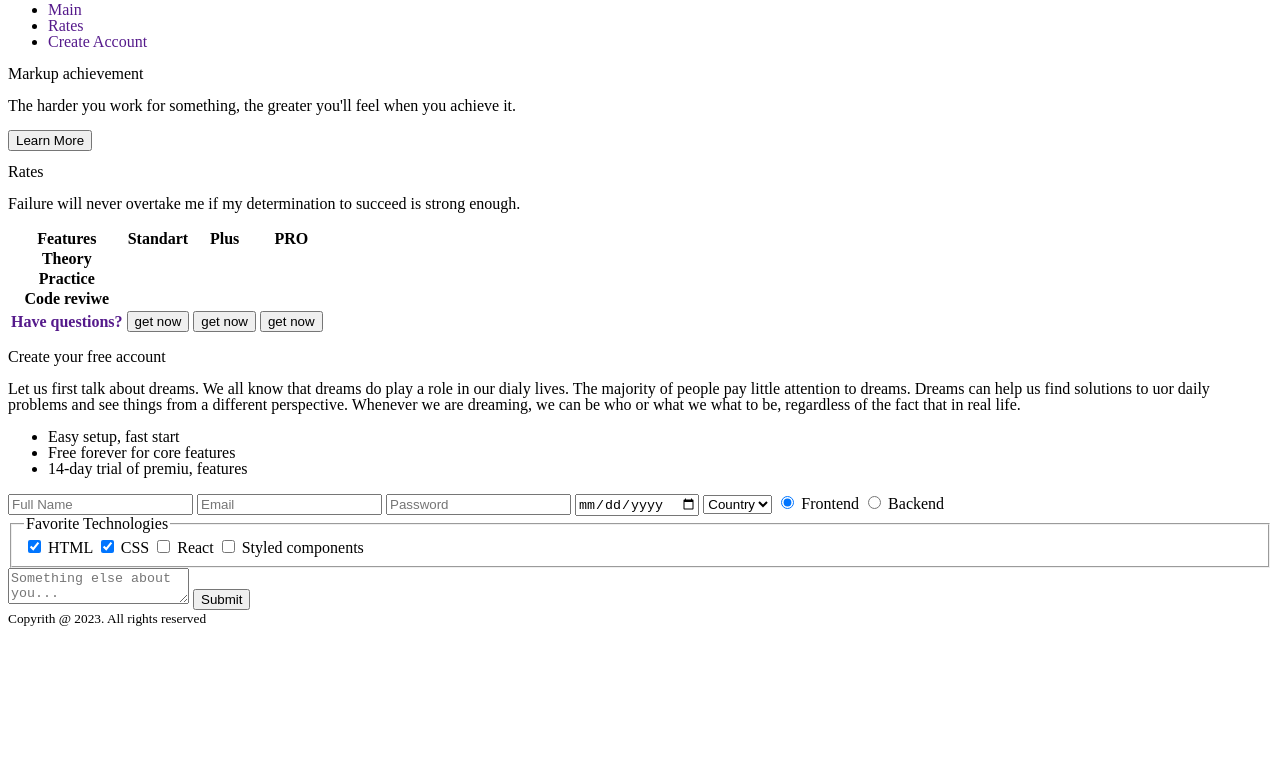
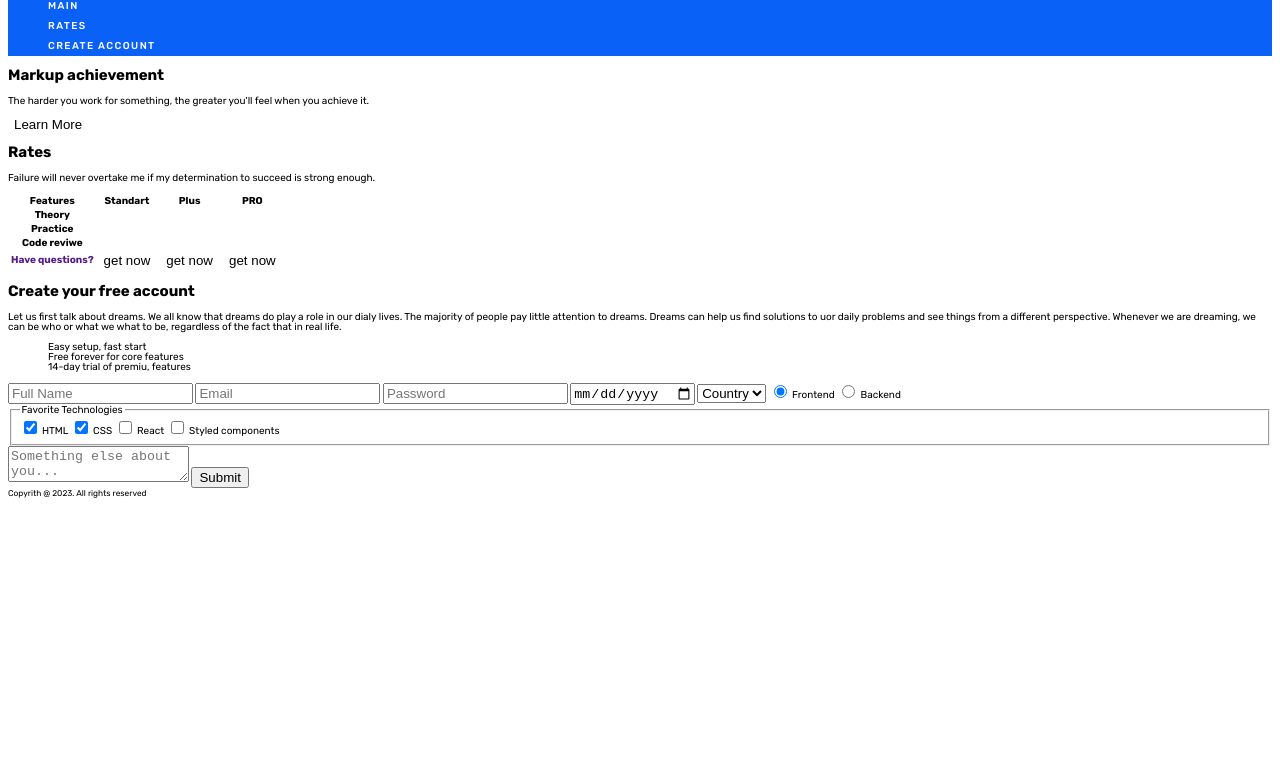
Before and after one commit to MaxKirian-163/it-incubator-dz, a plain HTML site: page index.html in a window 1280 px wide. Shown: the part 38-808 px from the top of the page. Drawn offline with Linux system fonts and the light colour scheme; files that its build step writes are made by us from their sources.

Commit message:
Update style.css

```diff
--- a/style.css
+++ b/style.css
@@ -1,5 +1,5 @@
 /* Обнуление */
-,
+
 ::before
 ::after {
 	padding: 0;
@@ -7,31 +7,46 @@
 	border: 0;
 	box-sizing: border-box;
 }
+
+/* НЕ подчеркивать ссылки ---------------------------- */
 a {
 	text-decoration: none;
 }
+/* НЕ подчеркивать ссылки ---------------------------- */
+
 ul,
 ol,
-li, {
+li {
 	list-style: none;
 }
 img {
 	vertical-align: top;
 }
-h1,
-h2,
-h3,
-h4,
-h5,
-h6 {
-	font-weight: inherit;
-	font-size: inherit;
+button {
+	border: none;
+	background-color: transparent;
 }
-html,
+
+/* шапка -------------------------------------------- */
+.header {
+	background-color: #0A61F7;
+	height: 14px 0;
+}
+.menu-link {
+	color: #fff;
+	font-style: 12px;
+	font-weight: 500;
+	line-height: 20px; /* 166.667% */
+	letter-spacing: 1.4px;
+	text-transform: uppercase;
+}
+/* шапка----------------------------------------------*/
+
 body {
+	font-family: 'Rubik', sans-serif;
 	height: 100%;
 	line-height: 1;
-	font-size: 16px;
+	font-size: 10px;
 	color: black;
 }
 .wrapper {
@@ -39,7 +54,7 @@ body {
 	overflow: hidden;
 }
 ._container {
-	max-width: 1046px;
+	max-width: 1400;
 	margin: 0px auto;
 }
 .main {
```
